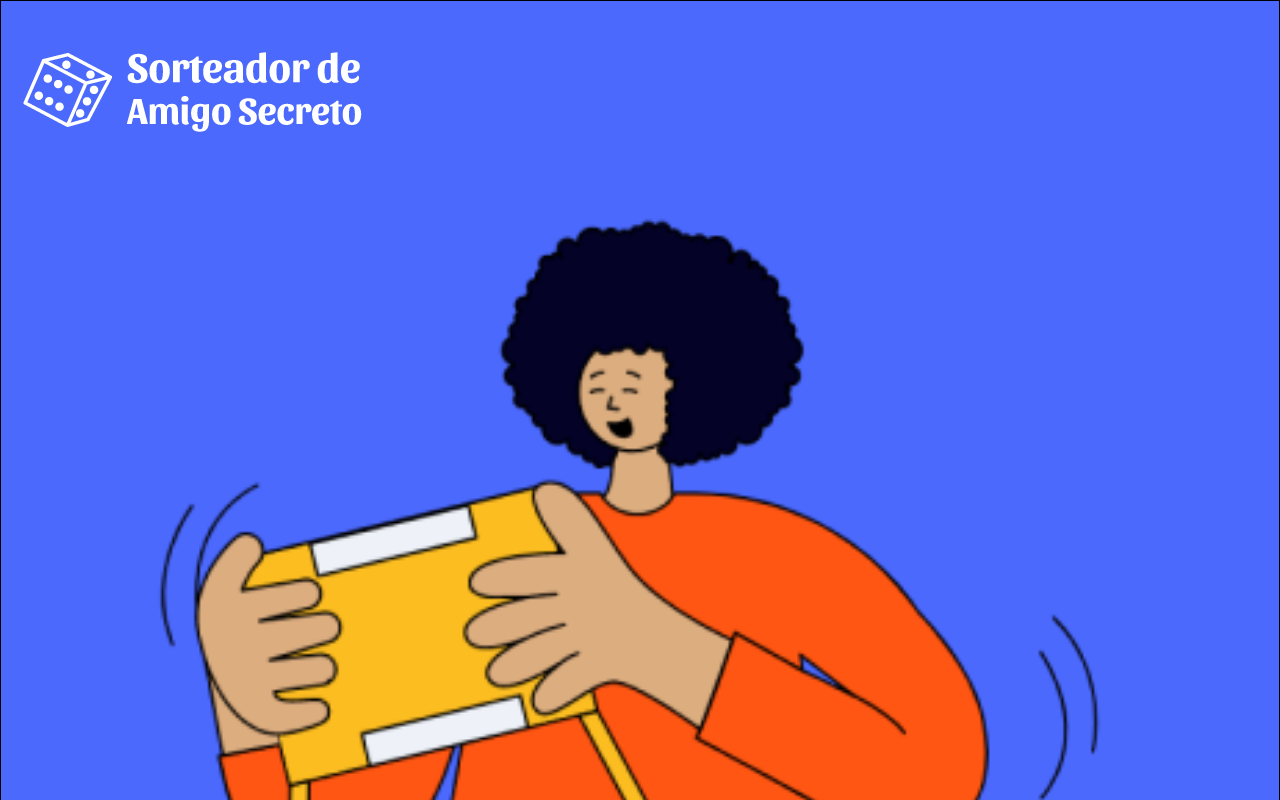
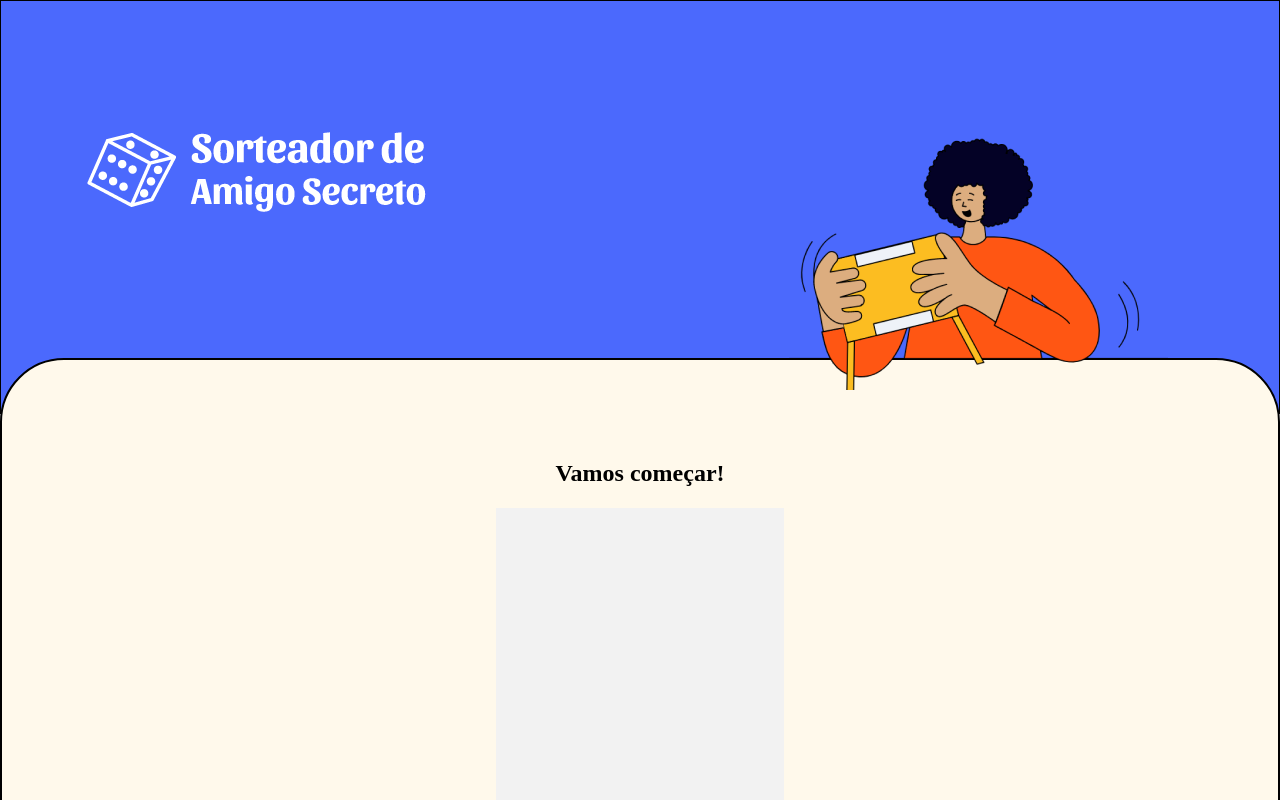
Before and after one commit to Melksedeque/amigo-secreto, a React (Vite) app: page / in a window 1280 px wide. Shown: the top 800 px of the page. Built offline with nearby package versions, Linux system fonts and the light colour scheme.

Commit message:
Estilização do Header do sistema

```diff
--- a/src/components/Header/Header.module.scss
+++ b/src/components/Header/Header.module.scss
@@ -3,5 +3,23 @@
     border: 1px solid $preto;
     display: flex;
     flex-direction: column;
-    padding: 2rem 1rem 5rem;
+    padding: 2rem 3rem 2.05rem;
+    .imgParticipante {
+        height: auto;
+        margin: 0 auto;
+        max-width: 300px;
+    }
 }
+
+@media screen and (min-width: $md) {
+    .header {
+        align-items: flex-start;
+        flex-direction: row;
+        justify-content: space-between;
+        padding: 7rem 5rem 1.45rem;
+        .imgParticipante {
+            margin: 0;
+            max-width: 450px;
+        }
+    }
+}
```
